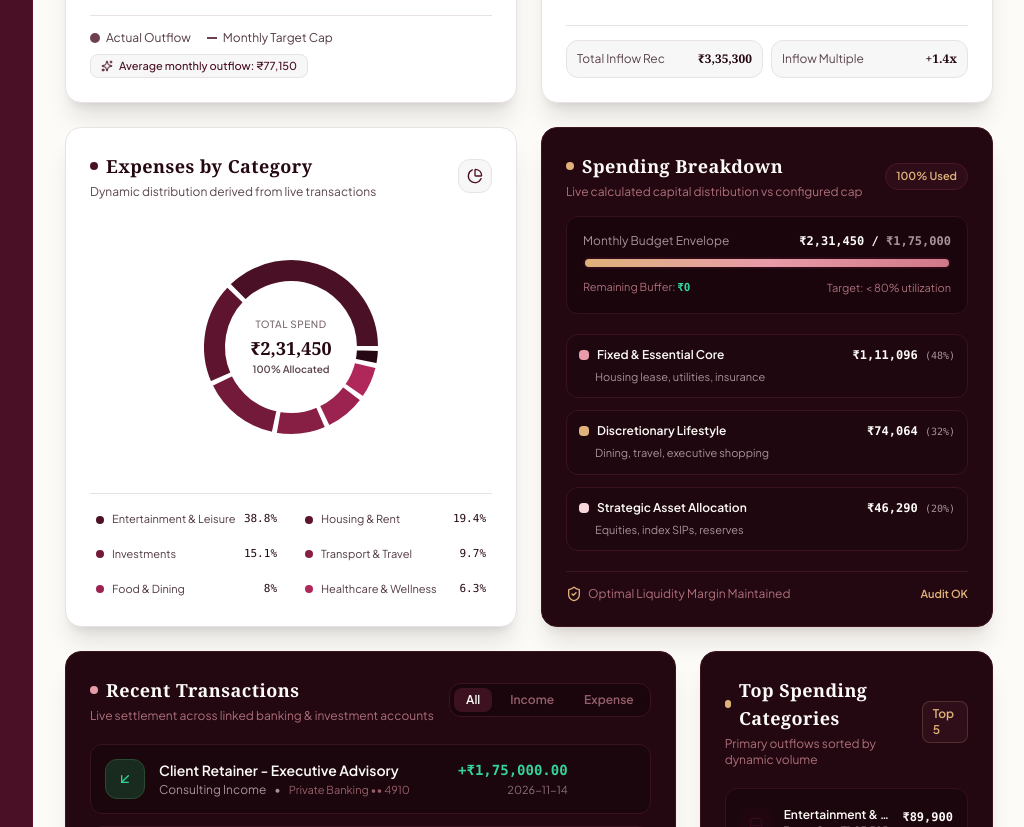
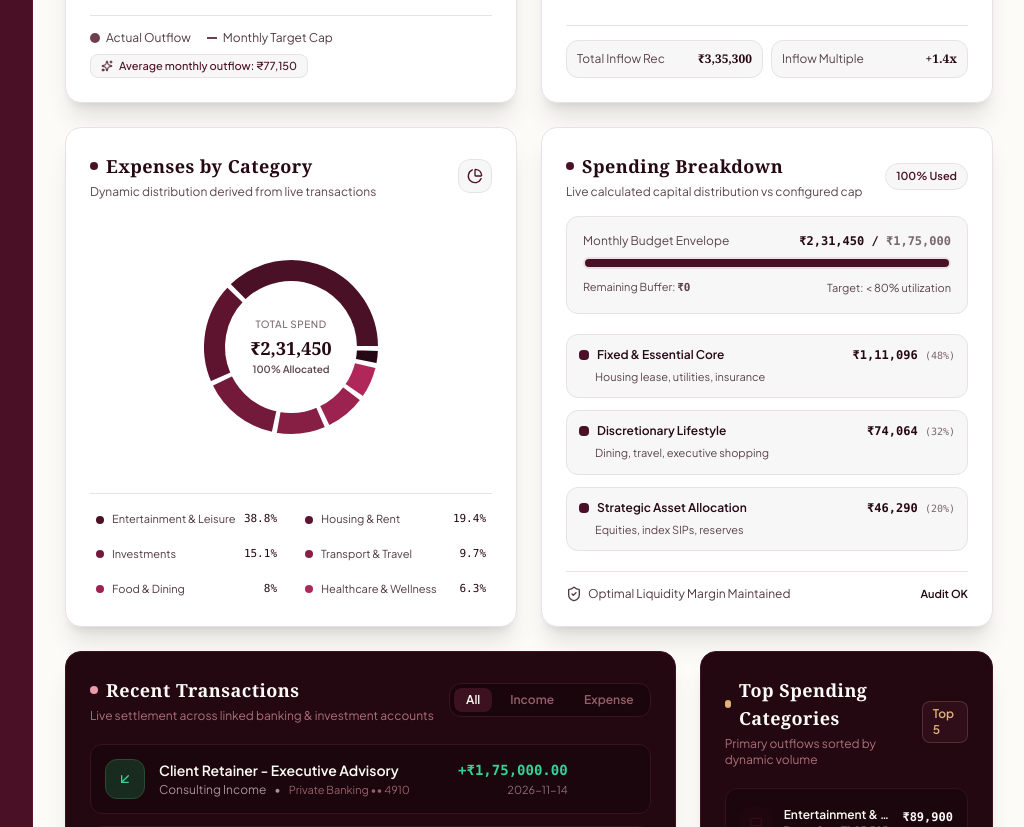
Before and after one commit to vermaanv01-boop/FINORA-Personal-Finance-Tracker., a React (Vite) app: page /dashboard in a window 1280 px wide. Shown: the part 740-1567 px from the top of the page, without its empty margins (255-1279 px from the left). Built offline with nearby package versions, Linux system fonts and the light colour scheme; a web font is replaced by a local one.

Commit message:
changing ui

```diff
--- a/src/sections/SpendingBreakdown.jsx
+++ b/src/sections/SpendingBreakdown.jsx
@@ -1,8 +1,11 @@
 import React from 'react';
 import { ShieldCheck } from 'lucide-react';
 import { formatCurrency } from '../utils/currency';
+import { useTheme } from '../context/ThemeContext';
 
 export default function SpendingBreakdown({ stats, currency = 'INR' }) {
+  const { isDark } = useTheme();
+
   const {
     essentialSpending = 0,
     discretionarySpending = 0,
@@ -22,63 +25,66 @@ export default function SpendingBreakdown({ stats, currency = 'INR' }) {
       amount: essentialSpending,
       desc: 'Housing lease, utilities, insurance',
       percentage: totalSpentThisMonth > 0 ? Math.round((essentialSpending / totalSpentThisMonth) * 100) : 0,
-      color: '#E89BA8'
     },
     {
       title: 'Discretionary Lifestyle',
       amount: discretionarySpending,
       desc: 'Dining, travel, executive shopping',
       percentage: totalSpentThisMonth > 0 ? Math.round((discretionarySpending / totalSpentThisMonth) * 100) : 0,
-      color: '#DFB27A'
     },
     {
       title: 'Strategic Asset Allocation',
       amount: savingsAndInvestments,
       desc: 'Equities, index SIPs, reserves',
       percentage: totalSpentThisMonth > 0 ? Math.round((savingsAndInvestments / totalSpentThisMonth) * 100) : 0,
-      color: '#F7D6DC'
     }
   ];
 
   return (
-    <div className="bg-[#230811] border border-[#3E1421] rounded-2xl p-6 shadow-xl shadow-[#15040a]/10 flex flex-col justify-between">
+    <div className={`
+      border rounded-2xl p-6 shadow-xl flex flex-col justify-between transition-colors
+      ${isDark
+        ? 'bg-[#260814] border-[#360B1C] text-[#FFFFFF]'
+        : 'bg-[#FFFFFF] border-[#E8E2E4] text-[#260814]'
+      }
+    `}>
       {/* Header */}
       <div>
         <div className="flex items-center justify-between mb-4">
           <div>
             <div className="flex items-center gap-2">
-              <span className="w-2 h-2 rounded-full bg-[#DFB27A]" />
-              <h3 className="font-serif font-bold text-lg text-[#FDFBF7] tracking-wide">
+              <span className={`w-2 h-2 rounded-full ${isDark ? 'bg-[#FFFFFF]' : 'bg-[#4A1025]'}`} />
+              <h3 className="font-serif font-bold text-lg tracking-wide">
                 Spending Breakdown
               </h3>
             </div>
-            <p className="text-xs text-[#E89BA8]/70 mt-1">
+            <p className="text-xs opacity-75 mt-1">
               Live calculated capital distribution vs configured cap
             </p>
           </div>
-          <div className="px-2.5 py-1 rounded-full bg-[#2E0D18] border border-[#481827] text-[11px] text-[#DFB27A] font-semibold">
+          <div className={`px-2.5 py-1 rounded-full border text-[11px] font-semibold ${isDark ? 'bg-[#360B1C] border-[#52152C] text-[#FFFFFF]' : 'bg-[#F8F7F7] border-[#E8E2E4] text-[#4A1025]'}`}>
             {budgetUsagePercent}% Used
           </div>
         </div>
 
         {/* Global Progress Bar */}
-        <div className="bg-[#1A050D] p-4 rounded-xl border border-[#35101E] mb-5">
+        <div className={`p-4 rounded-xl border mb-5 ${isDark ? 'bg-[#360B1C] border-[#52152C]' : 'bg-[#F8F7F7] border-[#E8E2E4]'}`}>
           <div className="flex items-center justify-between text-xs mb-2">
-            <span className="text-[#A89299]">Monthly Budget Envelope</span>
-            <span className="font-mono text-[#FDFBF7] font-semibold">
-              {formatCurrency(totalSpentThisMonth, currency, false)} / <span className="text-[#A89299]">{formatCurrency(monthlyBudgetLimit, currency, false)}</span>
+            <span className="opacity-75">Monthly Budget Envelope</span>
+            <span className="font-mono font-semibold">
+              {formatCurrency(totalSpentThisMonth, currency, false)} / <span className="opacity-60">{formatCurrency(monthlyBudgetLimit, currency, false)}</span>
             </span>
           </div>
 
-          <div className="w-full h-3 bg-[#2D0B16] rounded-full overflow-hidden flex p-0.5">
+          <div className={`w-full h-3 rounded-full overflow-hidden flex p-0.5 ${isDark ? 'bg-[#260814]' : 'bg-[#E8E2E4]'}`}>
             <div
-              className="h-full bg-gradient-to-r from-[#DFB27A] via-[#E89BA8] to-[#D17888] rounded-full transition-all duration-500"
+              className={`h-full rounded-full transition-all duration-500 ${isDark ? 'bg-[#FFFFFF]' : 'bg-[#4A1025]'}`}
               style={{ width: `${budgetUsagePercent}%` }}
             />
           </div>
 
-          <div className="flex items-center justify-between mt-2.5 text-[11px] text-[#E89BA8]/70">
-            <span>Remaining Buffer: <strong className="text-[#34D399] font-mono">{formatCurrency(remainingBudget, currency, false)}</strong></span>
+          <div className="flex items-center justify-between mt-2.5 text-[11px] opacity-75">
+            <span>Remaining Buffer: <strong className="font-mono">{formatCurrency(remainingBudget, currency, false)}</strong></span>
             <span>Target: &lt; 80% utilization</span>
           </div>
         </div>
@@ -88,30 +94,34 @@ export default function SpendingBreakdown({ stats, currency = 'INR' }) {
           {breakdownSegments.map((seg) => (
             <div
               key={seg.title}
-              className="p-3 rounded-xl bg-[#1F070F] border border-[#3A1220] hover:border-[#521C2F] transition-colors"
+              className={`p-3 rounded-xl border transition-colors ${
+                isDark
+                  ? 'bg-[#360B1C] border-[#52152C] hover:border-[#FFFFFF]/30'
+                  : 'bg-[#F8F7F7] border-[#E8E2E4] hover:border-[#4A1025]'
+              }`}
             >
               <div className="flex items-center justify-between mb-1.5">
                 <div className="flex items-center gap-2">
-                  <span className="w-2.5 h-2.5 rounded-sm" style={{ backgroundColor: seg.color }} />
-                  <span className="text-xs font-semibold text-[#FDFBF7]">{seg.title}</span>
+                  <span className={`w-2.5 h-2.5 rounded-sm ${isDark ? 'bg-[#FFFFFF]' : 'bg-[#4A1025]'}`} />
+                  <span className="text-xs font-semibold">{seg.title}</span>
                 </div>
-                <div className="text-xs font-mono font-bold text-[#FDFBF7]">
-                  {formatCurrency(seg.amount, currency, false)} <span className="text-[10px] text-[#A89299] font-normal">({seg.percentage}%)</span>
+                <div className="text-xs font-mono font-bold">
+                  {formatCurrency(seg.amount, currency, false)} <span className="text-[10px] opacity-60 font-normal">({seg.percentage}%)</span>
                 </div>
               </div>
-              <p className="text-[11px] text-[#A89299] pl-4">{seg.desc}</p>
+              <p className="text-[11px] opacity-75 pl-4">{seg.desc}</p>
             </div>
           ))}
         </div>
       </div>
 
       {/* Footer Advisory */}
-      <div className="mt-5 pt-3.5 border-t border-[#3D1421] flex items-center justify-between text-xs text-[#E89BA8]/70">
-        <span className="flex items-center gap-1.5">
-          <ShieldCheck className="w-4 h-4 text-[#DFB27A]" />
+      <div className={`mt-5 pt-3.5 border-t flex items-center justify-between text-xs ${isDark ? 'border-[#360B1C]' : 'border-[#E8E2E4]'}`}>
+        <span className="flex items-center gap-1.5 opacity-80">
+          <ShieldCheck className="w-4 h-4" />
           <span>Optimal Liquidity Margin Maintained</span>
         </span>
-        <span className="text-[#DFB27A] font-semibold text-[11px]">Audit OK</span>
+        <span className="font-semibold text-[11px]">Audit OK</span>
       </div>
     </div>
   );
```
